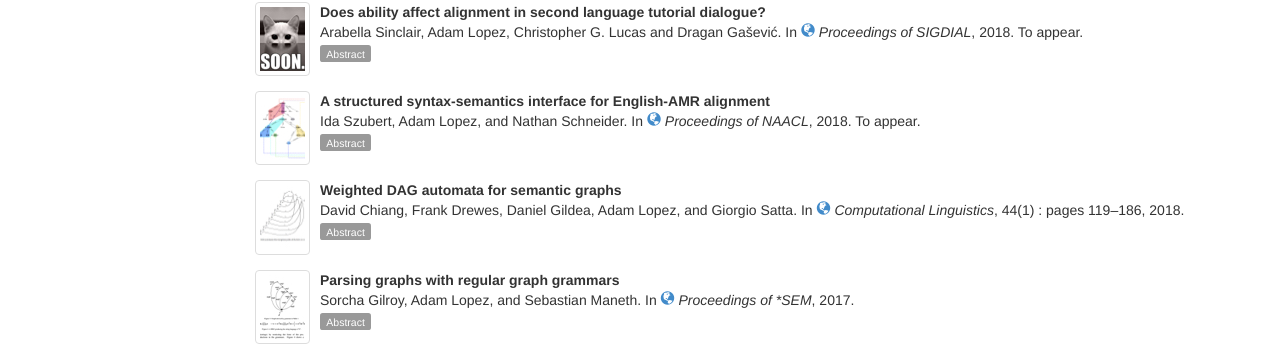
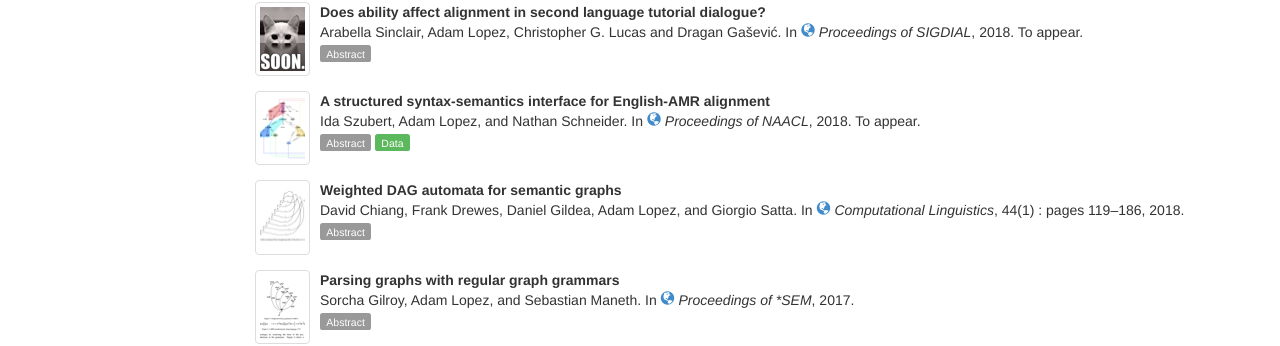
Before and after one commit to alopez/alopez.github.com, a Jekyll site: the page built from index.html, in a window 1280 px wide. Shown: the part 459-805 px from the top of the page. Built offline with Jekyll 4.4.1, drawn with Linux system fonts in a browser that asks for light colours.

Commit message:
Add data link

```diff
--- a/_config.yml
+++ b/_config.yml
@@ -64,6 +64,7 @@ papers:
     doc-url: http://aclweb.org/anthology/N18-1106
     venue: conference
     img: naacl2018
+    data: https://github.com/ida-szubert/amr_ud/
     note: To appear.
     abstract: >
       Abstract Meaning Representation (AMR) annotations are often assumed
--- a/_includes/paper.html
+++ b/_includes/paper.html
@@ -77,5 +77,8 @@
     {% if include.paper.code %}
       <a href="{{ include.paper.code }}" class="label label-success">Code</a>
     {% endif %}
+    {% if include.paper.data %}
+      <a href="{{ include.paper.data }}" class="label label-success">Data</a>
+    {% endif %}
   </div>
 </div>
```
